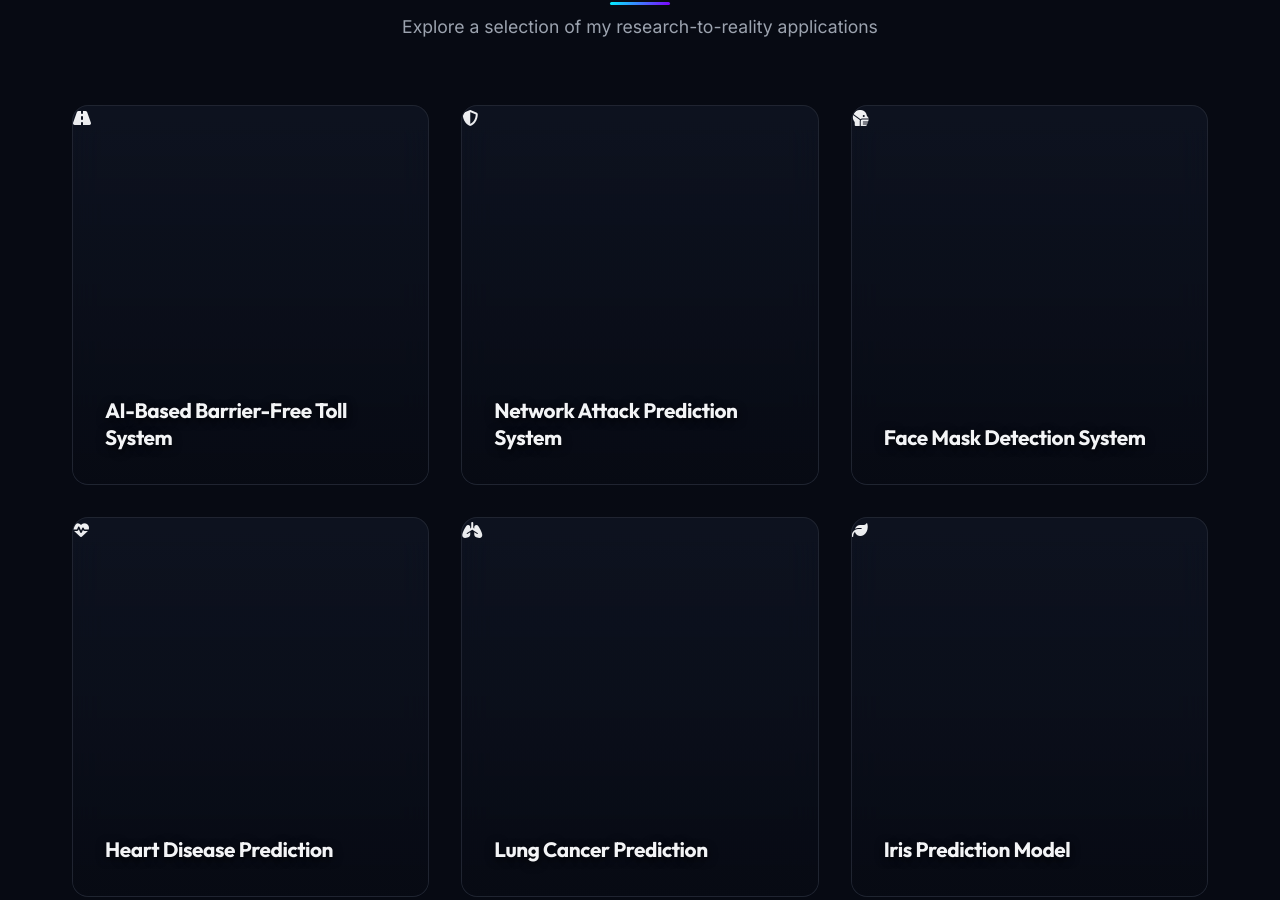
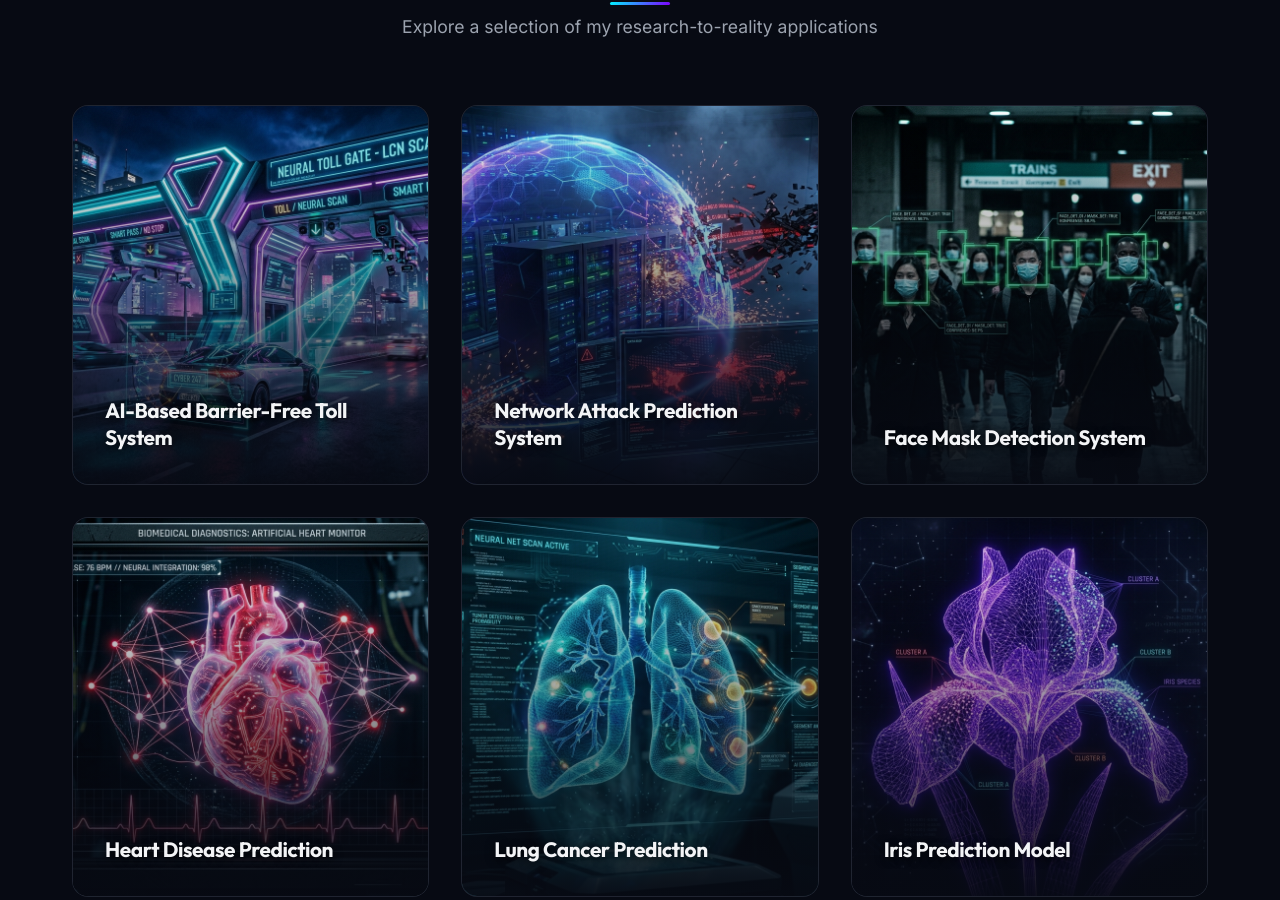
Before and after one commit to salih-salu/my-portfolio, a plain HTML site: page index.html in a window 1280 px wide. Shown: the part 2641-3541 px from the top of the page. Drawn offline with Linux system fonts and the light colour scheme.

Commit message:
project images now updated

```diff
--- a/index.html
+++ b/index.html
@@ -240,8 +240,8 @@
             <div class="projects-grid">
                 <!-- Project 1 -->
                 <article class="project-card glass-card">
-                    <div class="project-img-placeholder">
-                        <i class="fas fa-road project-icon-bg"></i>
+                    <div class="project-image-wrapper">
+                        <img src="project_toll_system.jpg" alt="AI-Based Barrier-Free Toll System" class="project-image">
                     </div>
                     <div class="project-content">
                         <div class="project-tags">
@@ -267,8 +267,8 @@
 
                 <!-- Project 2 -->
                 <article class="project-card glass-card">
-                    <div class="project-img-placeholder">
-                        <i class="fas fa-shield-halved project-icon-bg"></i>
+                    <div class="project-image-wrapper">
+                        <img src="project_network_attack.jpg" alt="Network Attack Prediction System" class="project-image">
                     </div>
                     <div class="project-content">
                         <div class="project-tags">
@@ -293,8 +293,8 @@
 
                 <!-- Project 3 -->
                 <article class="project-card glass-card">
-                    <div class="project-img-placeholder">
-                        <i class="fas fa-head-side-mask project-icon-bg"></i>
+                    <div class="project-image-wrapper">
+                        <img src="project_face_mask.jpg" alt="Face Mask Detection System" class="project-image">
                     </div>
                     <div class="project-content">
                         <div class="project-tags">
@@ -318,8 +318,8 @@
 
                 <!-- Project 4 -->
                 <article class="project-card glass-card">
-                    <div class="project-img-placeholder">
-                        <i class="fas fa-heartbeat project-icon-bg"></i>
+                    <div class="project-image-wrapper">
+                        <img src="project_heart_disease.jpg" alt="Heart Disease Prediction" class="project-image">
                     </div>
                     <div class="project-content">
                         <div class="project-tags">
@@ -344,8 +344,8 @@
 
                 <!-- Project 5 -->
                 <article class="project-card glass-card">
-                    <div class="project-img-placeholder">
-                        <i class="fas fa-lungs project-icon-bg"></i>
+                    <div class="project-image-wrapper">
+                        <img src="project_lung_cancer.jpg" alt="Lung Cancer Prediction" class="project-image">
                     </div>
                     <div class="project-content">
                         <div class="project-tags">
@@ -369,8 +369,8 @@
 
                 <!-- Project 6 -->
                 <article class="project-card glass-card">
-                    <div class="project-img-placeholder">
-                        <i class="fas fa-leaf project-icon-bg"></i>
+                    <div class="project-image-wrapper">
+                        <img src="project_iris.jpg" alt="Iris Prediction Model" class="project-image">
                     </div>
                     <div class="project-content">
                         <div class="project-tags">
```
